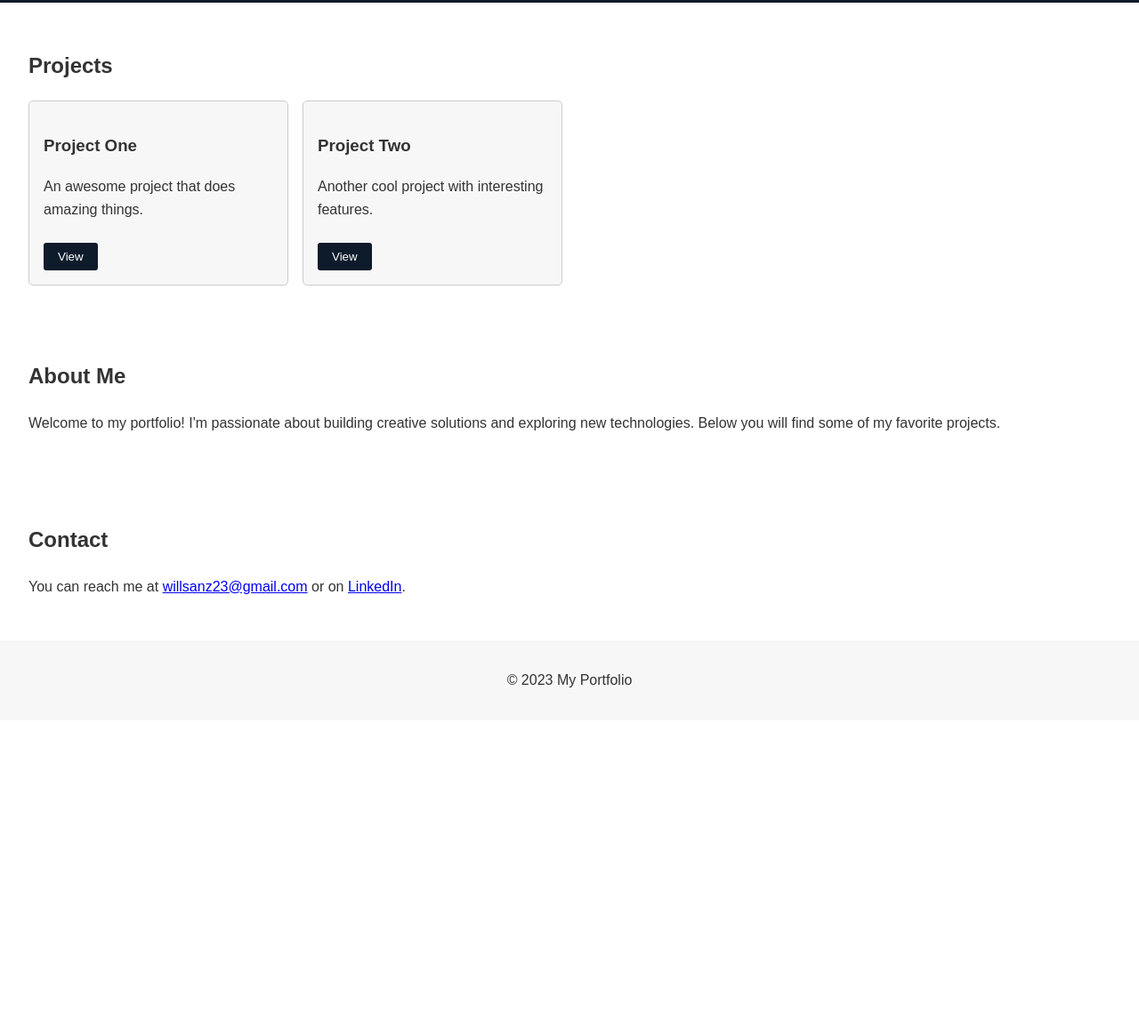
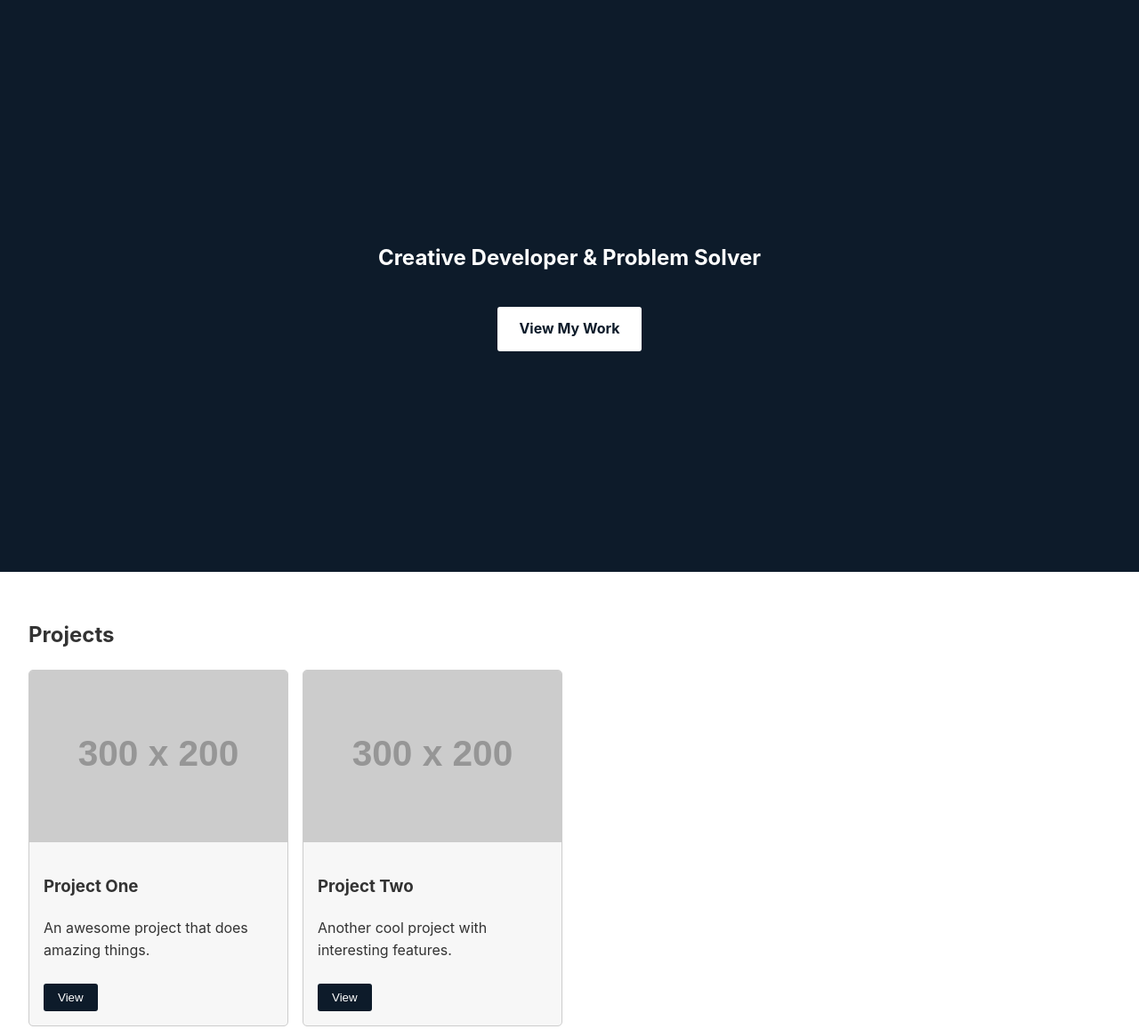
Before and after one commit to Will-Sanz/portfolio, a plain HTML site: page index.html in a window 1280 px wide. Shown: the part 138-1295 px from the top of the page at 89% size. Before the commit the page ends 948 px from the top, so only its background shows below. Drawn offline with Linux system fonts and the light colour scheme; placeholder pictures from the web are drawn by us.

Commit message:
Refine layout to emulate Keita Yamada style

```diff
--- a/index.html
+++ b/index.html
@@ -8,7 +8,7 @@
 </head>
 <body>
     <header>
-        <h1>My Portfolio</h1>
+        <h1>Will Sanz</h1>
         <nav>
             <ul>
                 <li><a href="#projects">Projects</a></li>
@@ -17,6 +17,11 @@
             </ul>
         </nav>
     </header>
+
+    <section id="hero" class="hero">
+        <h2>Creative Developer &amp; Problem Solver</h2>
+        <a href="#projects" class="cta-button">View My Work</a>
+    </section>
 
     <section id="projects" class="container">
         <h2>Projects</h2>
--- a/script.js
+++ b/script.js
@@ -3,12 +3,14 @@ document.addEventListener('DOMContentLoaded', () => {
         {
             title: 'Project One',
             description: 'An awesome project that does amazing things.',
-            link: '#'
+            link: '#',
+            image: 'https://via.placeholder.com/300x200'
         },
         {
             title: 'Project Two',
             description: 'Another cool project with interesting features.',
-            link: '#'
+            link: '#',
+            image: 'https://via.placeholder.com/300x200'
         }
     ];
 
@@ -23,9 +25,12 @@ document.addEventListener('DOMContentLoaded', () => {
         const card = document.createElement('div');
         card.className = 'project-card';
         card.innerHTML = `
-            <h3>${project.title}</h3>
-            <p>${project.description}</p>
-            <button class="view-project">View</button>
+            <img src="${project.image}" alt="${project.title}">
+            <div class="card-content">
+                <h3>${project.title}</h3>
+                <p>${project.description}</p>
+                <button class="view-project">View</button>
+            </div>
         `;
         card.querySelector('.view-project').addEventListener('click', () => {
             modalTitle.textContent = project.title;
--- a/style.css
+++ b/style.css
@@ -5,13 +5,15 @@
     --white: #ffffff;
 }
 
+@import url('https://fonts.googleapis.com/css2?family=Inter:wght@400;700&display=swap');
+
 html {
     scroll-behavior: smooth;
 }
 
 body {
     margin: 0;
-    font-family: Arial, Helvetica, sans-serif;
+    font-family: 'Inter', sans-serif;
     line-height: 1.6;
     color: var(--dark-grey);
     background-color: var(--white);
@@ -41,6 +43,33 @@ nav a {
     text-decoration: none;
 }
 
+.hero {
+    background-color: var(--navy);
+    color: var(--white);
+    height: 80vh;
+    display: flex;
+    flex-direction: column;
+    align-items: center;
+    justify-content: center;
+    text-align: center;
+}
+
+.cta-button {
+    display: inline-block;
+    margin-top: 1rem;
+    padding: 0.75rem 1.5rem;
+    background-color: var(--white);
+    color: var(--navy);
+    border-radius: 3px;
+    text-decoration: none;
+    font-weight: bold;
+    transition: background-color 0.3s ease-in-out;
+}
+
+.cta-button:hover {
+    background-color: var(--light-grey);
+}
+
 .view-project {
     margin-top: 0.5rem;
     padding: 0.5rem 1rem;
@@ -67,14 +96,24 @@ nav a {
 
 .project-card {
     border: 1px solid #ccc;
-    padding: 1rem;
     border-radius: 5px;
     background-color: var(--light-grey);
-    transition: box-shadow 0.3s ease-in-out;
+    transition: transform 0.3s ease-in-out, box-shadow 0.3s ease-in-out;
+    overflow: hidden;
 }
 
 .project-card:hover {
-    box-shadow: 0 2px 6px rgba(0, 0, 0, 0.3);
+    box-shadow: 0 4px 8px rgba(0, 0, 0, 0.3);
+    transform: translateY(-4px);
+}
+
+.project-card img {
+    width: 100%;
+    display: block;
+}
+
+.card-content {
+    padding: 1rem;
 }
 
 footer {
```
Also changed, not shown: 1 other file.
